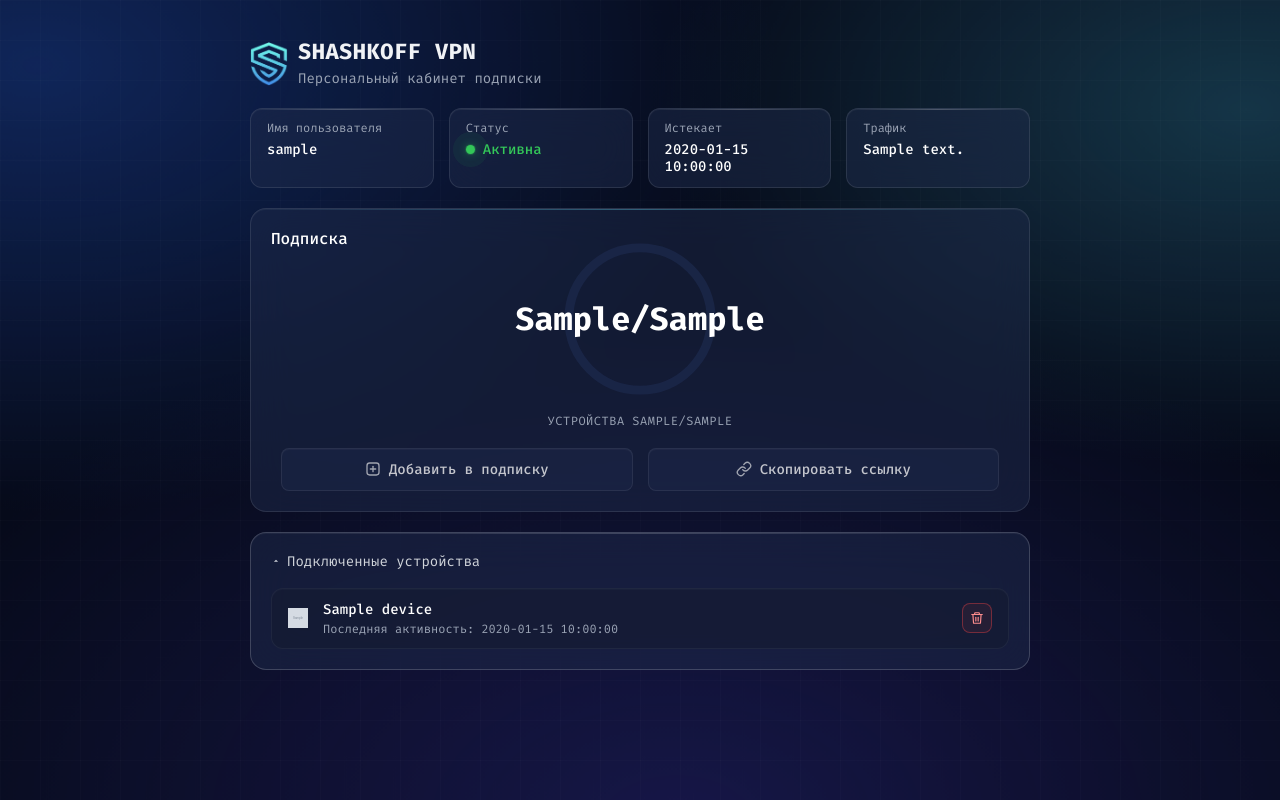
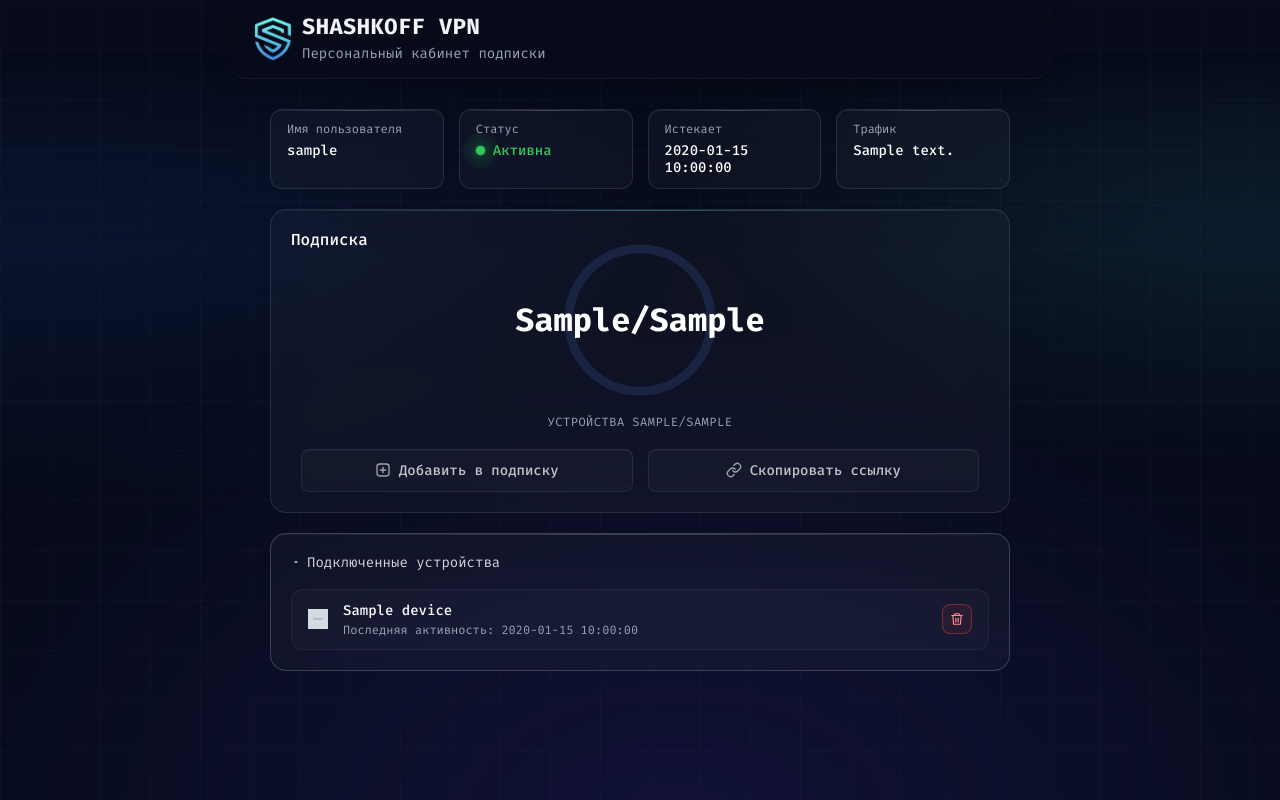
Before and after one commit to k1zzo/shashkoffVPN, a Python web app: template templates/user_page.html in a window 1280 px wide. Run offline with Jinja, Linux system fonts and the light colour scheme; the template is opened without the code that fills it: most values are stand-ins (such as "Sample title", 1, 10 or a date in 2020); grey boxes marked "Sample" are stand-in pictures.

Commit message:
fix ui design

```diff
--- a/static/css/user_page.css
+++ b/static/css/user_page.css
@@ -27,7 +27,7 @@
 :root {
   --bg-color: #070b1a;
   --panel-bg: rgba(22, 32, 60, 0.4);
-  --card-bg: rgba(30, 42, 75, 0.5);
+  --card-bg: rgba(255, 255, 255, 0.03);
   --border-glow: rgba(94, 226, 255, 0.15);
   --border-light: rgba(255, 255, 255, 0.1);
   --text-main: #ffffff;
@@ -39,18 +39,25 @@
 
 body {
   margin: 0;
-  padding: 40px 20px;
   background-color: var(--bg-color);
+  background-image:
+    linear-gradient(rgba(255, 255, 255, 0.02) 1px, transparent 1px),
+    linear-gradient(90deg, rgba(255, 255, 255, 0.02) 1px, transparent 1px);
+  background-size: 50px 50px;
+  background-attachment: fixed;
   color: var(--text-main);
   font-family: var(--font-family);
   display: flex;
-  justify-content: center;
-  align-items: flex-start;
+  flex-direction: column;
+  justify-content: flex-start;
+  align-items: center;
   min-height: 100vh;
   box-sizing: border-box;
   position: relative;
   isolation: isolate;
-  overflow-x: hidden;
+  /* clip, not hidden — overflow: hidden creates a scroll container and
+     breaks position: sticky on child elements */
+  overflow-x: clip;
 }
 
 body::before {
@@ -60,26 +67,15 @@ body::before {
   z-index: 0;
   pointer-events: none;
   background:
-    radial-gradient(58% 56% at 16% 20%, rgba(40, 108, 255, 0.28), transparent 72%),
-    radial-gradient(48% 46% at 84% 24%, rgba(80, 225, 255, 0.2), transparent 70%),
-    radial-gradient(64% 62% at 52% 88%, rgba(88, 72, 255, 0.2), transparent 76%);
+    radial-gradient(58% 56% at 16% 20%, rgba(40, 108, 255, 0.15), transparent 72%),
+    radial-gradient(48% 46% at 84% 24%, rgba(80, 225, 255, 0.12), transparent 70%),
+    radial-gradient(64% 62% at 52% 88%, rgba(88, 72, 255, 0.12), transparent 76%);
+  -webkit-mask-image: linear-gradient(to bottom, transparent 0, transparent 200px, black 400px);
+  mask-image: linear-gradient(to bottom, transparent 0, transparent 200px, black 400px);
   transform: translate3d(0, 0, 0) scale(1);
   transform-origin: center;
   will-change: transform;
   animation: background-glow-drift 26s ease-in-out infinite alternate;
-}
-
-body::after {
-  content: "";
-  position: fixed;
-  inset: 0;
-  z-index: 1;
-  pointer-events: none;
-  background-image:
-    linear-gradient(rgba(255, 255, 255, 0.02) 1px, transparent 1px),
-    linear-gradient(90deg, rgba(255, 255, 255, 0.02) 1px, transparent 1px);
-  background-size: 40px 40px;
-  opacity: 0.95;
 }
 
 @keyframes background-glow-drift {
@@ -105,11 +101,25 @@ body::after {
   max-width: 780px;
   position: relative;
   z-index: 2;
+  padding: 0 20px 40px;
 }
 
-/* Заголовок вне рамки */
 .header {
-  margin-bottom: 20px;
+  position: sticky;
+  top: 0;
+  /* Paints above .app-wrapper content when scrolled under */
+  z-index: 10;
+  width: 100%;
+  max-width: 820px;
+  margin: 0 auto 30px;
+  padding: 15px 24px;
+  background: #070b1acc;
+  backdrop-filter: blur(12px);
+  -webkit-backdrop-filter: blur(12px);
+  border-bottom-left-radius: 16px;
+  border-bottom-right-radius: 16px;
+  border-bottom: 1px solid rgba(255, 255, 255, 0.07);
+  box-shadow: 0 8px 24px rgba(0, 0, 0, 0.25);
 }
 
 .brand {
@@ -334,8 +344,12 @@ body::after {
   /* 2 * pi * r (r=64) ≈ 402 */
   stroke-dashoffset: var(--ring-offset, 402);
   stroke-linecap: round;
-  filter: drop-shadow(0 0 6px var(--accent-cyan));
+  /* transition handles JS-driven updates (device removal etc.) */
   transition: stroke-dashoffset 0.35s ease;
+  /* ring-enter animates from empty (402) to the server-rendered --ring-offset
+     value on page load.  Uses backwards fill so the ring stays empty during
+     the delay, then the implicit "to" resolves to the computed property value. */
+  animation: ring-enter 0.80s cubic-bezier(0.4, 0, 0.2, 1) 0.35s backwards;
 }
 
 .progress-text {
@@ -362,7 +376,7 @@ body::after {
 
 .btn {
   flex: 1;
-  background: rgba(30, 42, 75, 0.6);
+  background: rgba(255, 255, 255, 0.03);
   border: 1px solid var(--border-light);
   border-radius: 8px;
   padding: 12px 0;
@@ -479,7 +493,7 @@ body::after {
 }
 
 .device-item {
-  background: rgba(20, 28, 50, 0.6);
+  background: rgba(255, 255, 255, 0.02);
   border: 1px solid rgba(255, 255, 255, 0.05);
   border-radius: 12px;
   padding: 12px 16px;
@@ -488,6 +502,14 @@ body::after {
   justify-content: space-between;
   gap: 12px;
   box-shadow: inset 0 1px 0 rgba(255, 255, 255, 0.02);
+  transition:
+    background 0.18s ease,
+    border-color 0.18s ease;
+}
+
+.device-item:hover {
+  background: rgba(255, 255, 255, 0.05);
+  border-color: rgba(255, 255, 255, 0.10);
 }
 
 .device-main {
@@ -898,3 +907,144 @@ body::after {
     font-size: 10px;
   }
 }
+
+/* ═══════════════════════════════════════════════════════════════════════════
+   PAGE ANIMATIONS
+   ═══════════════════════════════════════════════════════════════════════════ */
+
+/* ── Keyframes ────────────────────────────────────────────────────────────── */
+
+/* Entrance: fade in while rising 10 px. Used by cards, rows, and sections. */
+@keyframes fade-up {
+  from {
+    opacity: 0;
+    transform: translateY(10px);
+  }
+
+  to {
+    opacity: 1;
+    transform: translateY(0);
+  }
+}
+
+/* Ring fill on load.  The `from` is the empty state (full offset = 402).
+   No explicit `to` — the browser resolves the implicit target from the
+   element's own computed stroke-dashoffset (var(--ring-offset)).  This lets
+   the animation drive from "empty" to whatever value the server rendered,
+   without needing JS or a registered @property. */
+@keyframes ring-enter {
+  from {
+    stroke-dashoffset: 402;
+  }
+}
+
+/* Gentle glow-breath for the active status dot (separate from the ::after
+   ripple ring).  Very slow cycle — should feel ambient, not distracting. */
+@keyframes status-dot-breath {
+
+  /* 0%/100% exactly match .status-indicator.is-active's base box-shadow
+     so there is no visible jump when the animation begins or loops. */
+  0%,
+  100% {
+    box-shadow:
+      0 0 0 1px rgba(52, 199, 89, 0.20),
+      0 0 8px rgba(52, 199, 89, 0.45);
+  }
+
+  50% {
+    box-shadow:
+      0 0 0 1px rgba(52, 199, 89, 0.32),
+      0 0 14px rgba(52, 199, 89, 0.68);
+  }
+}
+
+/* ── Entrance animations (skip when user prefers reduced motion) ─────────── */
+
+@media (prefers-reduced-motion: no-preference) {
+
+  /* Stat cards — 60 ms stagger */
+  .stats-grid>.stat-card {
+    animation: fade-up 0.38s ease both;
+  }
+
+  .stats-grid>.stat-card:nth-child(1) {
+    animation-delay: 0.04s;
+  }
+
+  .stats-grid>.stat-card:nth-child(2) {
+    animation-delay: 0.10s;
+  }
+
+  .stats-grid>.stat-card:nth-child(3) {
+    animation-delay: 0.16s;
+  }
+
+  .stats-grid>.stat-card:nth-child(4) {
+    animation-delay: 0.22s;
+  }
+
+  /* Subscription card arrives just after the last stat card */
+  .subscription-card {
+    animation: fade-up 0.38s ease 0.26s both;
+  }
+
+  /* Devices section follows the subscription card */
+  .devices-section {
+    animation: fade-up 0.38s ease 0.30s both;
+  }
+
+  /* Device rows — stagger inside the open list */
+  .devices-list>.device-item {
+    animation: fade-up 0.32s ease both;
+  }
+
+  .devices-list>.device-item:nth-child(1) {
+    animation-delay: 0.38s;
+  }
+
+  .devices-list>.device-item:nth-child(2) {
+    animation-delay: 0.44s;
+  }
+
+  .devices-list>.device-item:nth-child(3) {
+    animation-delay: 0.50s;
+  }
+
+  .devices-list>.device-item:nth-child(4) {
+    animation-delay: 0.56s;
+  }
+
+  .devices-list>.device-item:nth-child(5) {
+    animation-delay: 0.60s;
+  }
+
+  .devices-list>.device-item:nth-child(6) {
+    animation-delay: 0.64s;
+  }
+
+  /* Items beyond 6 share the last delay so they don't feel forgotten */
+  .devices-list>.device-item:nth-child(n+7) {
+    animation-delay: 0.67s;
+  }
+
+  /* Active status dot — soft glow breath */
+  .status-indicator.is-active {
+    animation: status-dot-breath 2.4s ease-in-out infinite;
+  }
+}
+
+/* ── Reduced-motion overrides ────────────────────────────────────────────── */
+
+@media (prefers-reduced-motion: reduce) {
+
+  /* Freeze the background gradient drift */
+  body::before {
+    animation: none;
+  }
+
+  /* ring-enter was applied inside no-preference, but guard here too in case
+     of future refactors that move it outside the media query */
+  .progress-ring-value {
+    animation: none;
+  }
+}
--- a/templates/user_page.html
+++ b/templates/user_page.html
@@ -4,6 +4,7 @@
 <head>
   <meta charset="UTF-8">
   <meta name="viewport" content="width=device-width, initial-scale=1.0">
+  <meta name="theme-color" content="#070b1a">
   <title>SHASHKOFF VPN</title>
   <link rel="stylesheet" href="/static/css/user_page.css">
 </head>
@@ -17,9 +18,8 @@
   {% if ring_ratio > 1 %}
   {% set ring_ratio = 1 %}
   {% endif %}
-  {% if ring_ratio < 0 %} {% set ring_ratio=0 %} {% endif %} {% set ring_offset=402 - (402 * ring_ratio) %} <div
-    class="app-wrapper">
-    <div class="header">
+  {% if ring_ratio < 0 %} {% set ring_ratio=0 %} {% endif %} {% set ring_offset=402 - (402 * ring_ratio) %} <header
+    class="header">
     <div class="brand">
       <img class="brand-logo" src="/static/images/logo.png" alt="SHASHKOFF VPN logo">
       <div class="brand-text">
@@ -27,8 +27,9 @@
         <p class="brand-subtitle">Персональный кабинет подписки</p>
       </div>
     </div>
-    </div>
+    </header>
 
+    <div class="app-wrapper">
       <div class="dashboard-panel" data-user-token="{{ profile.public_token }}"
         data-max-devices="{{ profile.max_devices }}">
 
@@ -68,14 +69,14 @@
             <div class="progress-text" data-devices-counter>{{ profile.devices_used }}/{{ profile.max_devices }}</div>
           </div>
 
-        <div class="sub-devices-info" data-devices-summary>УСТРОЙСТВА {{ profile.devices_used }}/{{ profile.max_devices
+          <div class="sub-devices-info" data-devices-summary>УСТРОЙСТВА {{ profile.devices_used }}/{{
+            profile.max_devices
             }}</div>
 
           <div class="buttons-row">
             <button class="btn" type="button" data-action-add-subscription data-happ-link="{{ actions.happ_deep_link }}"
               data-subscription-url="{{ actions.subscription_url }}" data-default-label="Добавить в подписку"
-            data-loading-label="Открываем Happ..."
-            {% if not profile.accessible %}disabled{% endif %}>
+              data-loading-label="Открываем Happ..." {% if not profile.accessible %}disabled{% endif %}>
               <svg width="16" height="16" viewBox="0 0 24 24" fill="none" stroke="currentColor" stroke-width="2"
                 stroke-linecap="round" stroke-linejoin="round">
                 <rect x="3" y="3" width="18" height="18" rx="4" />
@@ -86,8 +87,8 @@
             </button>
             <button class="btn" type="button" data-action-copy-subscription
               data-subscription-url="{{ actions.subscription_url }}" data-default-label="Скопировать ссылку"
-            data-success-label="Ссылка скопирована" data-error-label="Не удалось скопировать"
-            {% if not profile.accessible %}disabled{% endif %}>
+              data-success-label="Ссылка скопирована" data-error-label="Не удалось скопировать" {% if not
+              profile.accessible %}disabled{% endif %}>
               <svg width="16" height="16" viewBox="0 0 24 24" fill="none" stroke="currentColor" stroke-width="2"
                 stroke-linecap="round" stroke-linejoin="round">
                 <path d="M10 13a5 5 0 0 0 7.54.54l3-3a5 5 0 0 0-7.07-7.07l-1.72 1.71"></path>
@@ -100,7 +101,8 @@
 
         <details class="devices-section{% if not devices %} devices-section-empty{% endif %}" data-devices-section open>
           <summary class="devices-header">
-          <svg class="devices-caret" width="10" height="10" viewBox="0 0 24 24" fill="currentColor" aria-hidden="true">
+            <svg class="devices-caret" width="10" height="10" viewBox="0 0 24 24" fill="currentColor"
+              aria-hidden="true">
               <path d="M7 10l5 5 5-5z" />
             </svg>
             Подключенные устройства
@@ -138,6 +140,7 @@
 
       </div>
     </div>
+
     <script src="/static/app.js" defer></script>
 
 </body>
```
Also changed, not shown: other parts of static/css/user_page.css (+9 -22 lines). Lines whose indentation alone changed are shown as unchanged.
